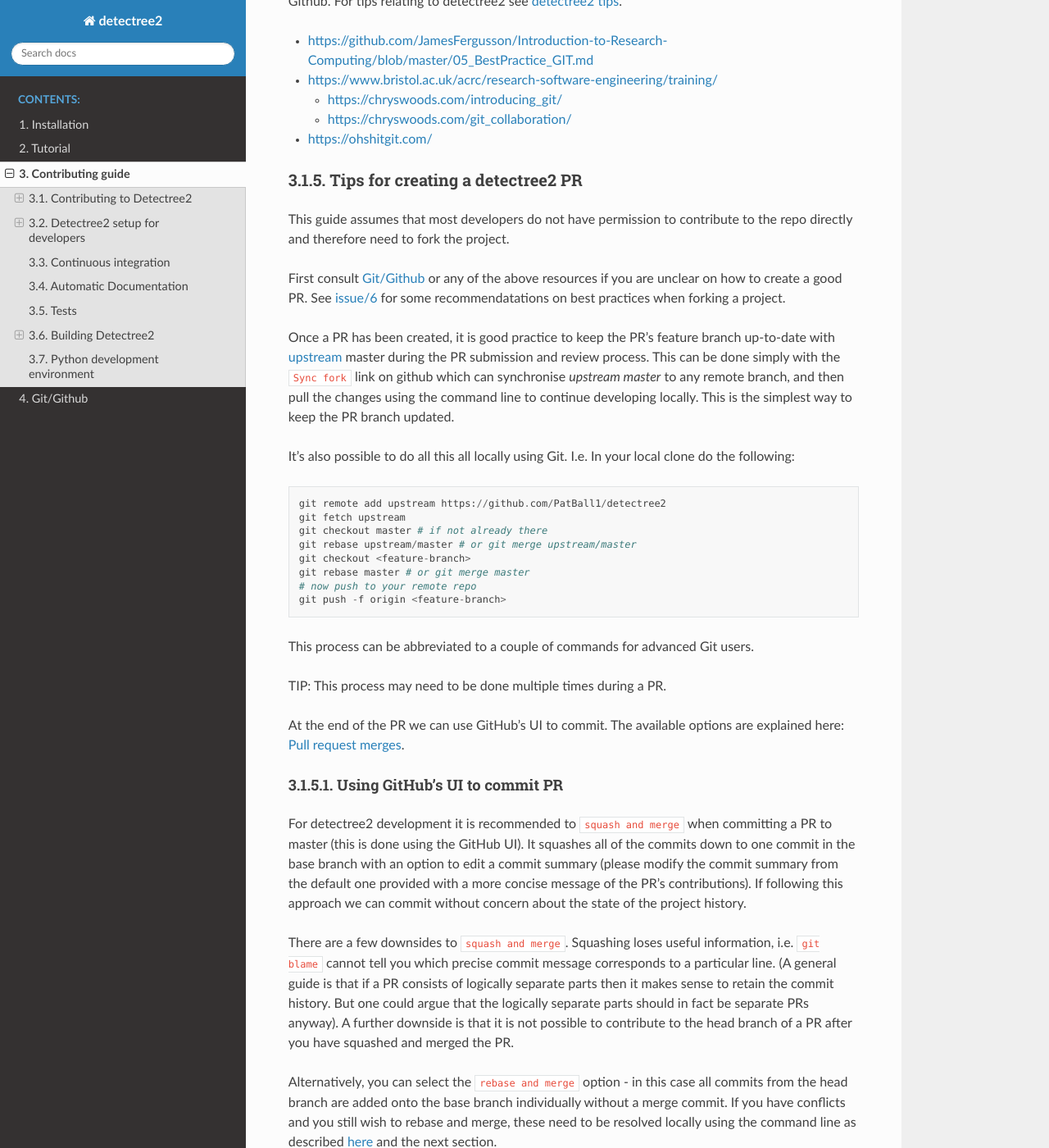
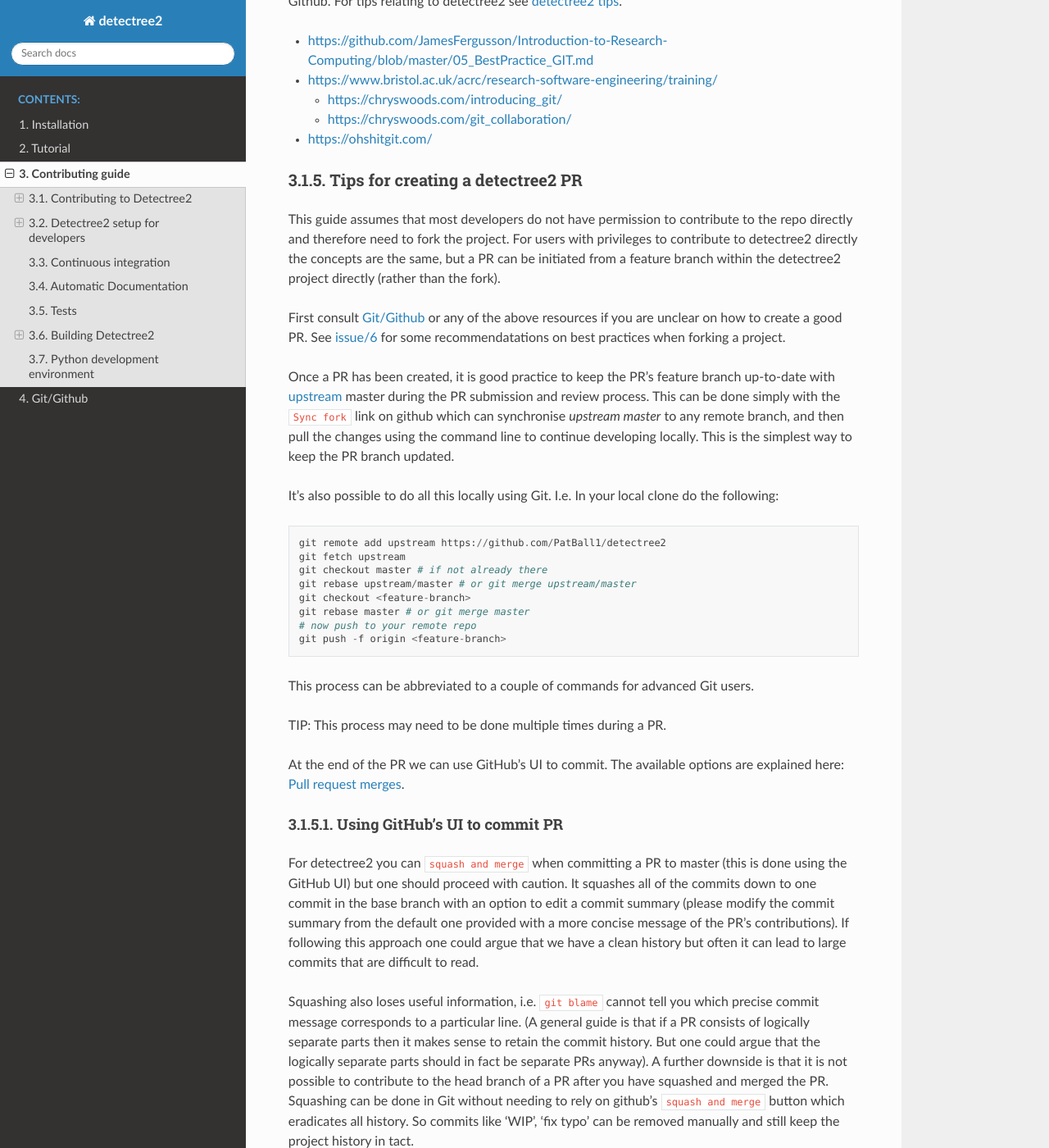
Before and after one commit to PatBall1/detectree2, a Sphinx documentation site: the page built from docs/source/contributing.rst, in a window 1280 px wide and 1400 px high, scrolled down 1590 px. Shown: the whole window at 82% size. Built offline with Sphinx 7.4.7 and the Read the Docs theme 2.0.0, drawn with Linux system fonts in a browser that asks for light colours; pages that are not in the unit, such as notebooks, are missing from menus; some of the changed text lies outside the part shown.

Commit message:
updated contributing

```diff
--- a/docs/source/contributing.rst
+++ b/docs/source/contributing.rst
@@ -50,7 +50,7 @@ Tips for creating a detectree2 PR
 ----------------------------------
 .. _detectree2 tips:
 
-This guide assumes that most developers do not have permission to contribute to the repo directly and therefore need to fork the project.
+This guide assumes that most developers do not have permission to contribute to the repo directly and therefore need to fork the project. For users with privileges to contribute to detectree2 directly the concepts are the same, but a PR can be initiated from a feature branch within the detectree2 project directly (rather than the fork).
 
 First consult :doc:`using-git` or any of the above resources if you are unclear on how to create a good PR. See `issue/6 <https://github.com/PatBall1/detectree2/pull/6#issuecomment-1189473815>`_ for some recommendatations on best practices when forking a project.
 
@@ -81,13 +81,13 @@ At the end of the PR we can use GitHub's UI to commit. The available options are
 
 Using GitHub's UI to commit PR
 ^^^^^^^^^^^^^^^^^^^^^^^^^^^^^^
-For detectree2 development it is recommended to ``squash and merge`` when committing a PR to master (this is done using the GitHub UI). It squashes all of the commits down to one commit in the base branch with an option to edit a commit summary (please modify the commit summary from the default one provided with a more concise message of the PR's contributions). If following this approach we can commit without concern about the state of the project history.
+For detectree2 you can ``squash and merge`` when committing a PR to master (this is done using the GitHub UI) but one should proceed with caution. It squashes all of the commits down to one commit in the base branch with an option to edit a commit summary (please modify the commit summary from the default one provided with a more concise message of the PR's contributions). If following this approach one could argue that we have a clean history but often it can lead to large commits that are difficult to read.
 
-There are a few downsides to ``squash and merge``. Squashing loses useful information, i.e. ``git blame`` cannot tell you which precise commit message corresponds to a particular line. (A general guide is that if a PR consists of logically separate parts then it makes sense to retain the commit history. But one could argue that the logically separate parts should in fact be separate PRs anyway). A further downside is that it is not possible to contribute to the head branch of a PR after you have squashed and merged the PR.
+Squashing also loses useful information, i.e. ``git blame`` cannot tell you which precise commit message corresponds to a particular line. (A general guide is that if a PR consists of logically separate parts then it makes sense to retain the commit history. But one could argue that the logically separate parts should in fact be separate PRs anyway). A further downside is that it is not possible to contribute to the head branch of a PR after you have squashed and merged the PR. Squashing can be done in Git without needing to rely on github's ``squash and merge`` button which eradicates all history. So commits like 'WIP', 'fix typo' can be removed manually and still keep the project history in tact.
 
 Alternatively, you can select the ``rebase and merge`` option - in this case all commits from the head branch are added onto the base branch individually without a merge commit. If you have conflicts and you still wish to rebase and merge, these need to be resolved locally using the command line as described `here <https://docs.github.com/en/pull-requests/collaborating-with-pull-requests/incorporating-changes-from-a-pull-request/about-pull-request-merges>`_ and the next section.
 
-TIP: It is possible to make ``squash and merge`` the default behaviour in the repository settings.
+.. TIP: It is possible to make ``squash and merge`` the default behaviour in the repository settings.
 
 Using command line to rebase
 ^^^^^^^^^^^^^^^^^^^^^^^^^^^^
```
Also changed, not shown: other parts of docs/source/contributing.rst (+1 -1 lines).
